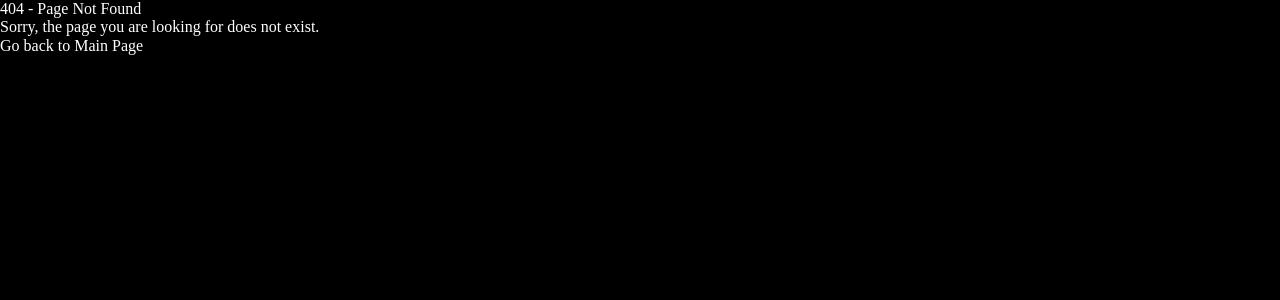
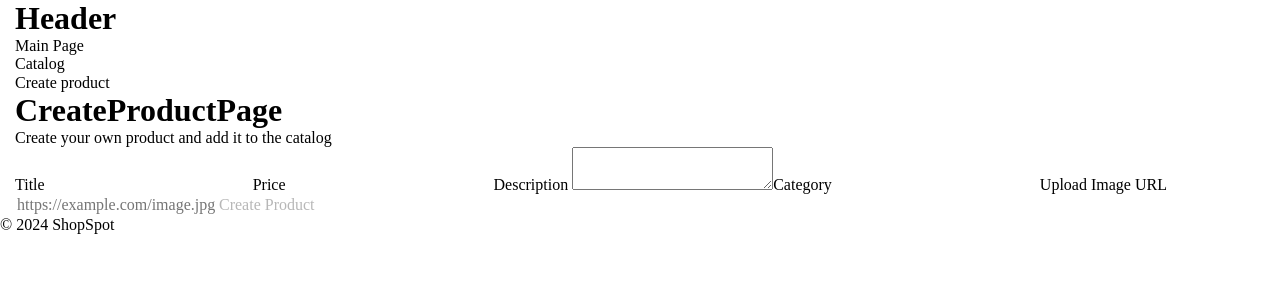
Before and after one commit to massaracsh7/shopspot, a React (Vite) app: page /create-product in a window 1280 px wide. Before the commit this address had no page. Shown: the top 300 px of the page. Built offline with nearby package versions, Linux system fonts and the light colour scheme.

Commit message:
feat: add create product form

```diff
--- a/package.json
+++ b/package.json
@@ -12,13 +12,16 @@
     "preview": "vite preview"
   },
   "dependencies": {
+    "@hookform/resolvers": "^3.9.1",
     "@reduxjs/toolkit": "^2.4.0",
     "react": "^18.3.1",
     "react-dom": "^18.3.1",
+    "react-hook-form": "^7.53.2",
     "react-icons": "^5.4.0",
     "react-redux": "^9.1.2",
     "react-router-dom": "^7.0.2",
-    "sass": "^1.81.1"
+    "sass": "^1.81.1",
+    "yup": "^1.5.0"
   },
   "devDependencies": {
     "@eslint/js": "^9.15.0",
--- a/src/App.tsx
+++ b/src/App.tsx
@@ -6,6 +6,7 @@ import { Provider } from 'react-redux';
 import { store } from './redux/store';
 import ProductPage from './pages/ProductPage';
 import DetailPage from './pages/DetailPage';
+import CreateProductPage from './pages/CreateProductPage';
 
 const App: React.FC = () => {
   return (
@@ -16,6 +17,7 @@ const App: React.FC = () => {
             <Route index element={<MainPage />} />
             <Route path="/products" element={<ProductPage />} />
             <Route path="/products/:id" element={<DetailPage />} />
+            <Route path="/create-product" element={<CreateProductPage />} />
           </Route>
         <Route path="*" element={<NotFound />} />
         </Routes>
--- a/src/assets/styles/_global.scss
+++ b/src/assets/styles/_global.scss
@@ -70,8 +70,8 @@ button {
 }
 
 body {
-  background-color: #000;
-  color: #fff;
+  background-color: #fff;
+  color: #000;
 }
 
 .container {
--- a/src/components/Header/Header.tsx
+++ b/src/components/Header/Header.tsx
@@ -14,8 +14,13 @@ const Header: React.FC = () => {
               </Link>
             </li>
             <li>
-              <Link to={`/products`} aria-label="Main Page">
+              <Link to={`/products`} aria-label="Catalog Page">
                 Catalog
+              </Link>
+            </li>
+            <li>
+              <Link to={`/create-product`} aria-label="Create Product Page">
+                Create product
               </Link>
             </li>
           </ul>
--- /dev/null
+++ b/src/components/ProductForm/ProductForm.tsx
@@ -0,0 +1,83 @@
+import React, { useState } from 'react';
+import { useForm } from 'react-hook-form';
+import { useNavigate } from 'react-router-dom';
+import { yupResolver } from '@hookform/resolvers/yup';
+import * as Yup from 'yup';
+import { useDispatch } from 'react-redux';
+import { addProduct } from '@/redux/productsSlice';
+import { Product } from '@/types/types';
+
+const ProductForm: React.FC = () => {
+  const dispatch = useDispatch();
+  const navigate = useNavigate();
+  const [errorImage, setErrorImage] = useState('');
+
+  const schema = Yup.object().shape({
+    title: Yup.string().required('Title is required'),
+    price: Yup.number().required('Price is required').positive('Price must be positive'),
+    description: Yup.string().required('Description is required'),
+    category: Yup.string().required('Category is required'),
+    image: Yup.string().url('Invalid URL format').required('Image URL is required'),
+  });
+
+  const {
+    register,
+    setValue,
+    handleSubmit,
+    formState: { errors, isValid },
+  } = useForm<Omit<Product, 'id'>>({
+    mode: 'onBlur',
+    resolver: yupResolver(schema),
+  });
+
+  const onSubmit = (data: Omit<Product, 'id'>) => {
+    const newProduct: Product = {
+      ...data,
+      id: Date.now(),
+    };
+    dispatch(addProduct(newProduct));
+    navigate('/', { replace: true });
+  };
+
+  return (
+    <form className='form' onSubmit={handleSubmit(onSubmit)}>
+      <label htmlFor='title'>Title </label>
+      {errors.title && <span className='form__error'>{errors.title.message}</span>}
+      <input className='form__input' id='title' {...register('title')} />
+
+      <label htmlFor='price'>Price </label>
+      {errors.price && <span className='form__error'>{errors.price.message}</span>}
+      <input className='form__input' id='price' {...register('price')} type='number' />
+
+      <label htmlFor='description'>Description </label>
+      {errors.description && <span className='form__error'>{errors.description.message}</span>}
+      <textarea className='form__input' id='description' {...register('description')} />
+
+      <label htmlFor='category'>Category </label>
+      {errors.category && <span className='form__error'>{errors.category.message}</span>}
+      <input className='form__input' id='category' {...register('category')} />
+
+      <label>Upload Image URL </label>
+      {errorImage && <span className='form__error'>{errorImage}</span>}
+      <input
+        type='text'
+        placeholder='https://example.com/image.jpg'
+        onChange={async (event) => {
+          const value = event.target.value;
+          if (value && !value.startsWith('http')) {
+            setErrorImage('Invalid URL format');
+          } else {
+            setErrorImage('');
+            setValue('image', value);
+          }
+        }}
+      />
+
+      <button className='form__btn' type='submit' disabled={!isValid}>
+        Create Product
+      </button>
+    </form>
+  );
+};
+
+export default ProductForm;
--- /dev/null
+++ b/src/components/ProductForm/index.ts
@@ -0,0 +1 @@
+export { default } from './ProductForm'
--- /dev/null
+++ b/src/pages/CreateProductPage/CreateProductPage.tsx
@@ -0,0 +1,13 @@
+import ProductForm from "@/components/ProductForm";
+
+const CreateProductPage: React.FC = () => {
+  return (
+    <div className="container">
+      <h1>CreateProductPage</h1>
+      <p>Create your own product and add it to the catalog</p>
+      <ProductForm />
+    </div>
+  );
+};
+
+export default CreateProductPage;
--- /dev/null
+++ b/src/pages/CreateProductPage/index.ts
@@ -0,0 +1 @@
+export { default } from './CreateProductPage'
--- a/src/pages/MainPage/MainPage.tsx
+++ b/src/pages/MainPage/MainPage.tsx
@@ -1,5 +1,3 @@
-import CardsList from "@/components/CardList/CardList";
-
 const MainPage: React.FC = () => {
   return (
     <div className="container">
--- a/src/redux/productsSlice.ts
+++ b/src/redux/productsSlice.ts
@@ -23,6 +23,9 @@ const productsSlice = createSlice({
         (product) => product.id !== action.payload
       );
     },
+    addProduct(state, action: PayloadAction<Product>) {
+      state.products.push(action.payload);
+    },
   },
   extraReducers: (builder) => {
     builder
@@ -47,5 +50,5 @@ const productsSlice = createSlice({
   },
 });
 
-export const { deleteProduct } = productsSlice.actions;
+export const { deleteProduct, addProduct } = productsSlice.actions;
 export default productsSlice;
--- a/src/types/types.ts
+++ b/src/types/types.ts
@@ -5,10 +5,4 @@ export interface Product {
   description: string;
   category: string;
   image: string;
-  rating: Rating;
 }
-
-export type Rating = {
-  rate: number;
-  count: number;
-}
```
Also changed, not shown: 1 other file (tests, documents, lock files or other folders).
